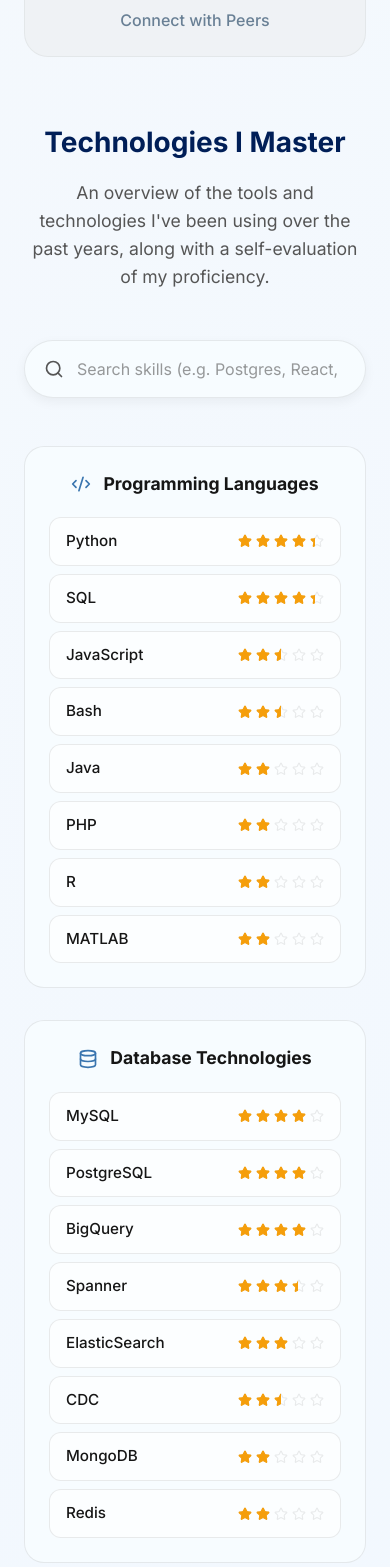
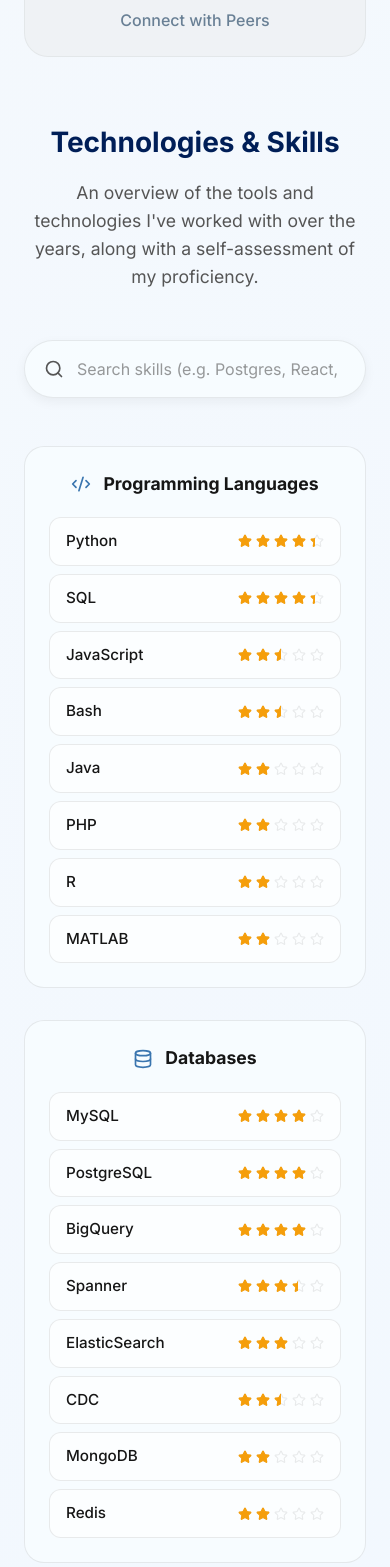
Before and after one commit to ewertones/ewerton-com-br, a Next.js app: page /en in a window 390 px wide. Shown: the part 2621-4188 px from the top of the page. Built offline with nearby package versions, Linux system fonts and the light colour scheme; no server answers.

Commit message:
Improving mobile experience

```diff
--- a/messages/en.json
+++ b/messages/en.json
@@ -38,8 +38,27 @@
             }
         },
         "technologies": {
-            "title": "Technologies I Master",
-            "subtitle": "An overview of the tools and technologies I've been using over the past years, along with a self-evaluation of my proficiency."
+            "title": "Technologies & Skills",
+            "subtitle": "An overview of the tools and technologies I've worked with over the years, along with a self-assessment of my proficiency.",
+            "categories": {
+                "programming_languages": "Programming Languages",
+                "databases": "Databases",
+                "big_data_processing": "Big Data & Processing",
+                "data_science_ml": "Data Science & ML",
+                "web_development": "Web Development",
+                "data_engineering": "Data Engineering",
+                "cloud_providers": "Cloud Providers",
+                "containerization": "Containerization",
+                "devops_ci_cd": "DevOps & CI/CD",
+                "version_control": "Version Control",
+                "dashboarding": "Dashboarding",
+                "agile": "Agile",
+                "orchestration": "Orchestration",
+                "testing_frameworks": "Testing Frameworks",
+                "logging": "Logging",
+                "ads": "Social & Search Ads",
+                "os": "Operating Systems"
+            }
         },
         "partners": {
             "title": "Companies I've Worked With",
--- a/messages/pt-br.json
+++ b/messages/pt-br.json
@@ -9,13 +9,13 @@
         "hero": {
             "title1": "Melhorando o Mundo",
             "title2": "Através da Tecnologia",
-            "subtitle": "Sou um engenheiro de software focado em transformar problemas complexos em softwares elegantes e confiáveis. Projeto e construo tecnologia que ajuda pessoas e empresas a avançar mais rápido, escalar com segurança e criar um impacto real.",
+            "subtitle": "Bem-vindo ao meu portfólio! Sou um programador focado em transformar problemas complexos em softwares bonitos e confiáveis. Projeto e construo tecnologia que ajuda pessoas e empresas a avançar mais rápido, escalar com segurança e criar um impacto real.",
             "greeting": "prazer em te conhecer!",
             "cta": "Entre em Contato"
         },
         "projects": {
             "title": "O Que Estou Construindo",
-            "subtitle": "Estes são os produtos que estou ativamente construindo e melhorando para resolver problemas operacionais reais. Sou inteiramente responsável por todas as áreas de desenvolvimento, da concepção e modelagem, até implementação, deployment e marketing.",
+            "subtitle": "Estes são os produtos que venho desenvolvendo para resolver problemas operacionais reais. Sou inteiramente responsável por todas as áreas de desenvolvimento, da concepção e modelagem, até implementação, deployment e marketing.",
             "aiomover": {
                 "title": "aiomover",
                 "tagline": "Mova seus arquivos para qualquer lugar, instantaneamente",
@@ -38,11 +38,30 @@
             }
         },
         "technologies": {
-            "title": "Tecnologias que Domino",
-            "subtitle": "Uma visão geral das ferramentas e tecnologias que venho utilizando nos últimos anos, juntamente com uma autoavaliação da minha proficiência."
+            "title": "Tecnologias e Habilidades",
+            "subtitle": "Uma visão geral das ferramentas e tecnologias que venho utilizando nos últimos anos, juntamente com uma autoavaliação da minha proficiência.",
+            "categories": {
+                "programming_languages": "Linguagens de Programação",
+                "databases": "Bancos de Dados",
+                "big_data_processing": "Big Data e Processamento",
+                "data_science_ml": "Ciência de Dados e ML",
+                "web_development": "Desenvolvimento Web",
+                "data_engineering": "Engenharia de Dados",
+                "cloud_providers": "Provedores de Nuvem",
+                "containerization": "Conteinerização",
+                "devops_ci_cd": "DevOps e CI/CD",
+                "version_control": "Controle de Versão",
+                "dashboarding": "Visualização de Dados",
+                "agile": "Agile",
+                "orchestration": "Orquestração",
+                "testing_frameworks": "Testes Automatizados",
+                "logging": "Logging",
+                "ads": "Anúncios",
+                "os": "Sistemas Operacionais"
+            }
         },
         "partners": {
-            "title": "Empresas com as Quais Trabalhei",
+            "title": "Empresas Parceiras",
             "subtitle": "Ao longo da minha carreira, tive o privilégio de trabalhar com essas empresas incríveis. Meu trabalho envolveu implementação de APIs, modelagem de bancos de dados, melhoria de processos, consultoria, migração de sistemas, automação de pipelines e muito mais.",
             "categories": {
                 "financial": "Instituições Financeiras",
--- a/src/app/[locale]/page.tsx
+++ b/src/app/[locale]/page.tsx
@@ -108,6 +108,8 @@
 
     const filteredTechnologies = TECHNOLOGY_CATEGORIES.map((cat) => {
         const query = techSearch.toLowerCase().trim();
+        const categoryName = t(`landing.technologies.categories.${cat.slug}`).toLowerCase();
+
         if (!query) return cat;
 
         const filteredSkills = cat.skills.filter(
@@ -115,8 +117,15 @@
                 s.name.toLowerCase().includes(query) ||
                 (s.keywords && s.keywords.some((k) => k.toLowerCase().includes(query))),
         );
+
+        const matchesCategory = categoryName.includes(query) || cat.category.toLowerCase().includes(query);
+
+        if (matchesCategory) {
+            return cat;
+        }
+
         return { ...cat, skills: filteredSkills };
-    }).filter((cat) => cat.skills.length > 0 || cat.category.toLowerCase().includes(techSearch.toLowerCase().trim()));
+    }).filter((cat) => cat.skills.length > 0);
 
     useEffect(() => {
         const currentWord = HELLO_WORDS[helloIndex];
@@ -310,7 +319,9 @@
                             <div key={cat.category} className={styles.techCategory}>
                                 <div className={styles.techCategoryHeader}>
                                     <cat.icon size={20} className={styles.techCategoryIcon} />
-                                    <h3 className={styles.techCategoryTitle}>{cat.category}</h3>
+                                    <h3 className={styles.techCategoryTitle}>
+                                        {t(`landing.technologies.categories.${cat.slug}`)}
+                                    </h3>
                                 </div>
                                 <div className={styles.techSkillsGrid}>
                                     {cat.skills.map((skill) => (
--- a/src/data/technologies.ts
+++ b/src/data/technologies.ts
@@ -25,6 +25,7 @@
 }
 
 export interface TechnologyCategory {
+    slug: string;
     category: string;
     icon: LucideIcon;
     skills: Technology[];
@@ -32,6 +33,7 @@
 
 export const TECHNOLOGY_CATEGORIES: TechnologyCategory[] = [
     {
+        slug: "programming_languages",
         category: "Programming Languages",
         icon: Code2,
         skills: [
@@ -46,7 +48,8 @@
         ]
     },
     {
-        category: "Database Technologies",
+        slug: "databases",
+        category: "Databases",
         icon: Database,
         skills: [
             { name: "MySQL", rating: 4.0, keywords: ["sql", "rdbms", "relational", "database", "innodb", "transactions", "indexing", "web", "open source", "mariadb"] },
@@ -60,6 +63,7 @@
         ]
     },
     {
+        slug: "big_data_processing",
         category: "Big Data & Data Processing",
         icon: Network,
         skills: [
@@ -69,6 +73,7 @@
         ]
     },
     {
+        slug: "data_science_ml",
         category: "Data Science & ML",
         icon: LineChart,
         skills: [
@@ -83,6 +88,7 @@
         ]
     },
     {
+        slug: "web_development",
         category: "Web Development",
         icon: Layout,
         skills: [
@@ -98,6 +104,7 @@
         ]
     },
     {
+        slug: "data_engineering",
         category: "Data Engineering",
         icon: Server,
         skills: [
@@ -108,6 +115,7 @@
         ]
     },
     {
+        slug: "cloud_providers",
         category: "Cloud Providers",
         icon: Cloud,
         skills: [
@@ -118,6 +126,7 @@
         ]
     },
     {
+        slug: "containerization",
         category: "Containerization",
         icon: Box,
         skills: [
@@ -126,6 +135,7 @@
         ]
     },
     {
+        slug: "devops_ci_cd",
         category: "DevOps & CI/CD",
         icon: Settings,
         skills: [
@@ -134,6 +144,7 @@
         ]
     },
     {
+        slug: "version_control",
         category: "Version Control",
         icon: GitBranch,
         skills: [
@@ -143,6 +154,7 @@
         ]
     },
     {
+        slug: "dashboarding",
         category: "Dashboarding",
         icon: LayoutDashboard,
         skills: [
@@ -152,6 +164,7 @@
         ]
     },
     {
+        slug: "agile",
         category: "Agile",
         icon: Route,
         skills: [
@@ -161,6 +174,7 @@
         ]
     },
     {
+        slug: "orchestration",
         category: "Orchestration",
         icon: ListTree,
         skills: [
@@ -169,6 +183,7 @@
         ]
     },
     {
+        slug: "testing_frameworks",
         category: "Testing Frameworks",
         icon: Activity,
         skills: [
@@ -179,6 +194,7 @@
         ]
     },
     {
+        slug: "logging",
         category: "Logging",
         icon: Activity, // Reuse generic monitoring activity
         skills: [
@@ -187,6 +203,7 @@
         ]
     },
     {
+        slug: "ads",
         category: "Ads",
         icon: Megaphone,
         skills: [
@@ -197,6 +214,7 @@
         ]
     },
     {
+        slug: "os",
         category: "OS",
         icon: Monitor,
         skills: [
```
